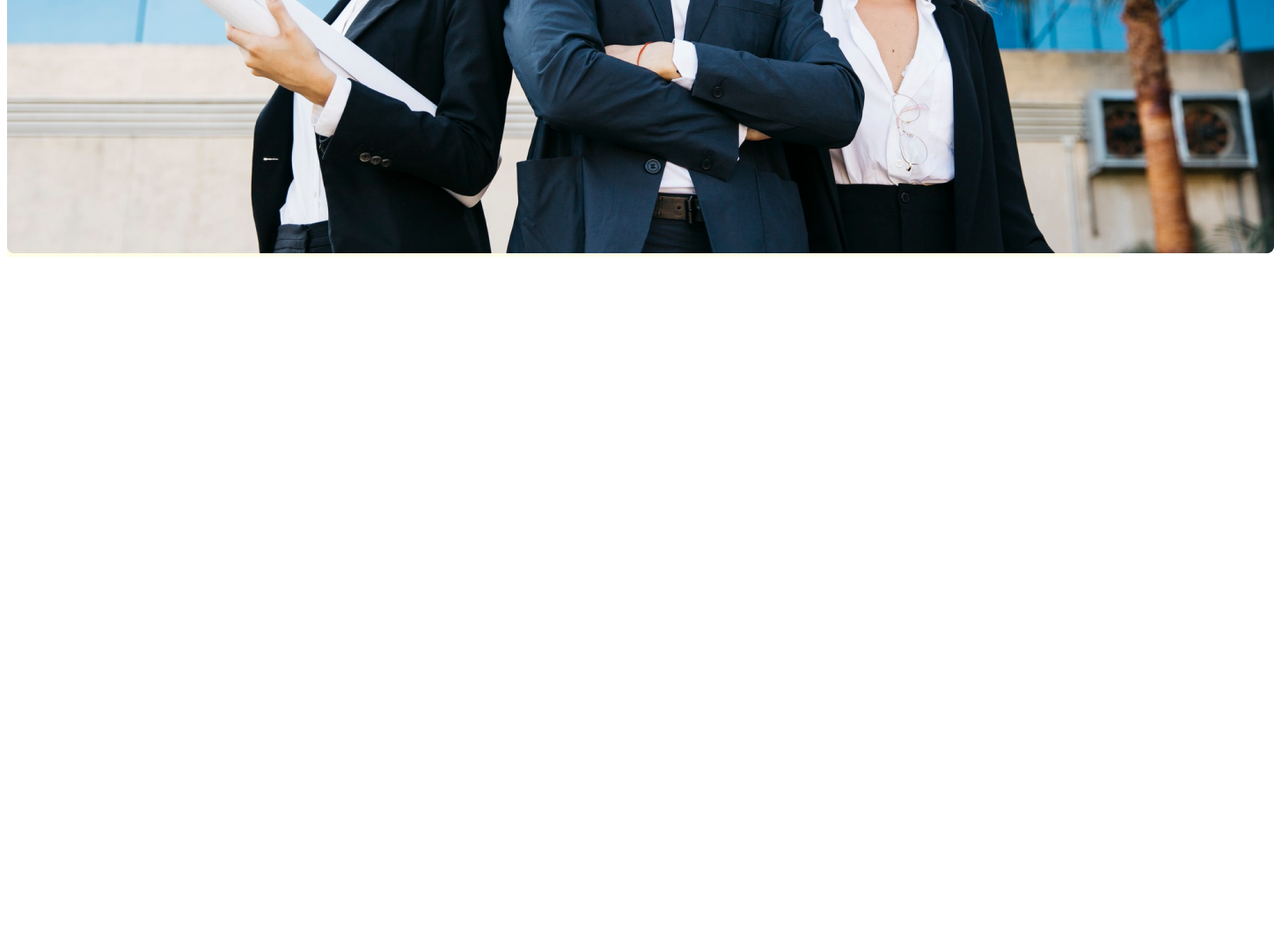
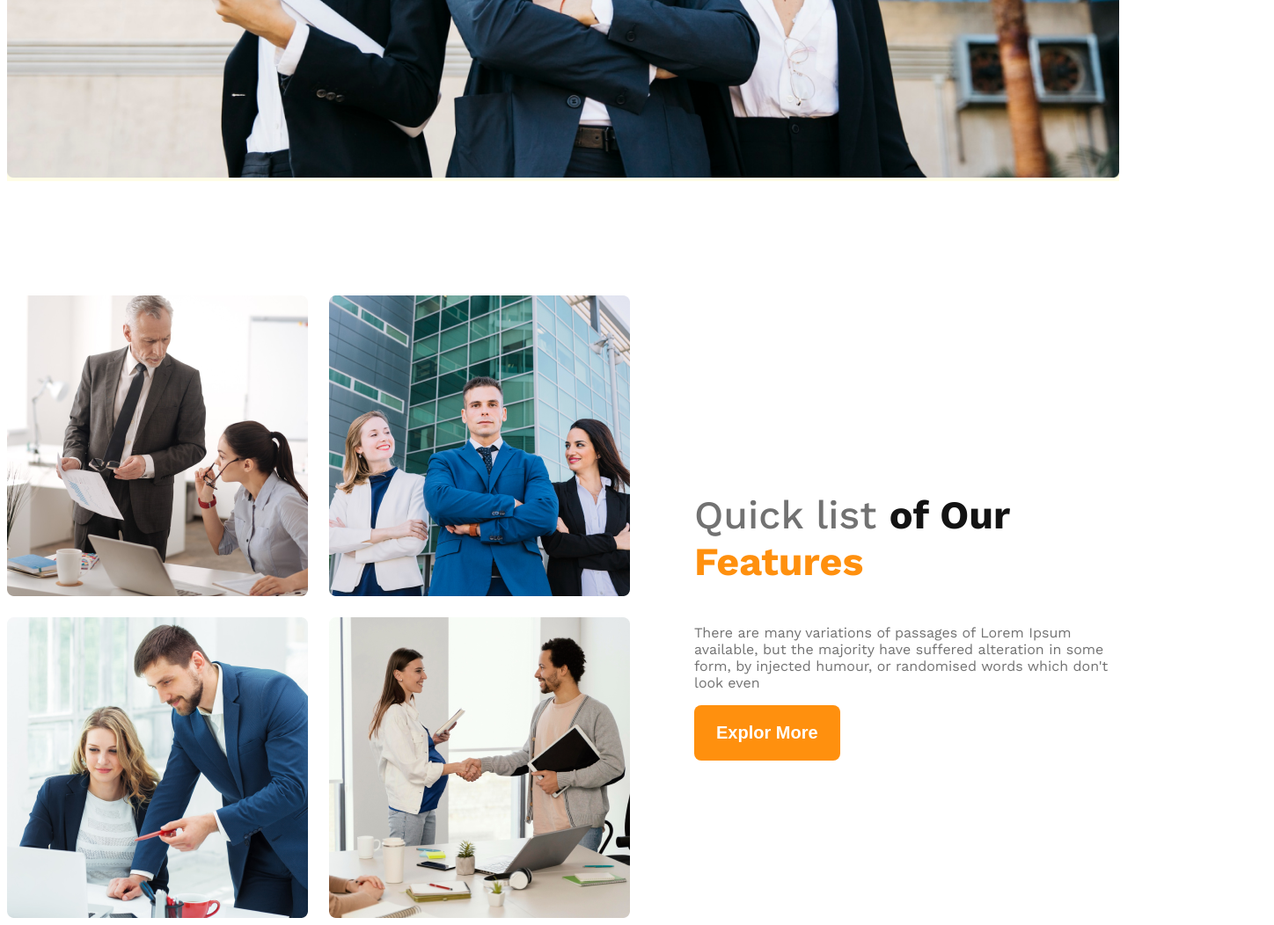
Before and after one commit to sohagroy7223/architech-responsive-web, a plain HTML site: page index.html in a window 1280 px wide. Shown: the part 972-2024 px from the top of the page at 88% size, 1448 px wide, since content can reach past the window. Before the commit the page ends 1272 px from the top, so only its background shows below. Drawn offline with nearby package versions, Linux system fonts and the light colour scheme.

Commit message:
addad main section and responsive layout design for phone and tabler device

```diff
--- a/index.html
+++ b/index.html
@@ -39,10 +39,39 @@
                     </p>
                     <button class="btn-primary">Explore More</button>
                 </div>
-                <img src="images/banner.png" alt="" />
+                <img class="banner-image" src="images/banner.png" alt="" />
             </div>
         </header>
-        <main></main>
+        <main>
+            <section>
+                <div class="teams desplay-flex">
+                    <div class="teams-image-container">
+                        <img
+                            src="images/team1.png"
+                            alt="two persone conversition with them"
+                        />
+                        <img src="images/team2.png" alt="" />
+                        <img src="images/team3.png" alt="" />
+                        <img src="images/team4.png" alt="" />
+                    </div>
+                    <div class="our-features">
+                        <h3 class="features-title">
+                            <span id="Quick-list" class="dark-03"
+                                >Quick list </span
+                            ><span id="our" class="dark-01">of Our</span>
+                            <span class="text-primary">Features</span>
+                        </h3>
+                        <p class="features-description dark-03">
+                            There are many variations of passages of Lorem Ipsum
+                            available, but the majority have suffered alteration
+                            in some form, by injected humour, or randomised
+                            words which don't look even
+                        </p>
+                        <button class="btn-primary">Explor More</button>
+                    </div>
+                </div>
+            </section>
+        </main>
         <footer></footer>
     </body>
 </html>
--- a/styles/style.css
+++ b/styles/style.css
@@ -31,6 +31,9 @@
 }
 
 /* shared style */
+main > section {
+    margin-top: 130px;
+}
 .bg-color {
     background-color: rgba(255, 229, 14, 0.1);
 }
@@ -66,3 +69,60 @@
     border-radius: 8px;
     border: none;
 }
+.banner-image {
+    width: 100%;
+}
+/* teams style */
+.teams {
+    max-width: 1440px;
+    margin: 0 auto;
+
+    align-items: center;
+}
+.teams-image-container {
+    display: grid;
+    grid-template-columns: repeat(2, 1fr);
+    gap: 24px;
+}
+.our-features {
+    max-width: 530px;
+    margin-left: 73px;
+}
+.features-title {
+    font-size: 2.8rem;
+    font-weight: bold;
+}
+#Quick-list {
+    font-weight: 500;
+}
+.text-primary {
+    color: #ff900e;
+}
+
+/* mobile device responsive */
+
+@media screen and (max-width: 576px) {
+    .navber,
+    .nav-links,
+    .teams {
+        flex-direction: column;
+    }
+
+    .teams-image-container {
+        grid-template-columns: repeat(1, 1fr);
+    }
+}
+
+/* tablet device responsive layout */
+
+@media screen and (min-width: 576px) and (max-width: 992px) {
+    .navber,
+    .nav-links,
+    .teams {
+        flex-direction: column;
+        gap: 20px;
+    }
+    .our-features {
+        text-align: center;
+    }
+}
```
